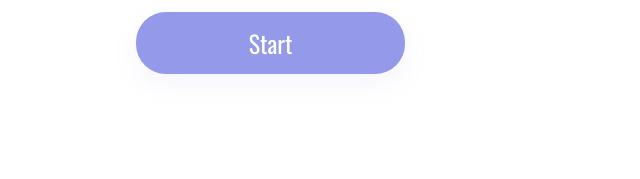
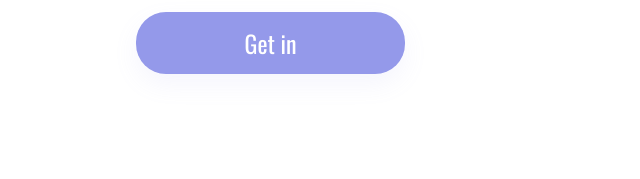
Before and after one commit to MendesJuh/Easy-Shopping-Via-Mobile, a plain HTML site: page index.html in a window 1280 px wide. Shown: the part 618-797 px from the top of the page, 0-640 px from the left. Drawn offline with nearby package versions, Linux system fonts and the light colour scheme.

Commit message:
changed the name of the button

```diff
--- a/index.html
+++ b/index.html
@@ -24,7 +24,7 @@
                 quam laborum suscipit deserunt, ducimus id alias et odit molestias illo pariatur in! Labore ex
                 consequuntur ipsam?</p>
 
-            <button> Start </button>
+            <button> Get in </button>
 
         </section>
 
```
